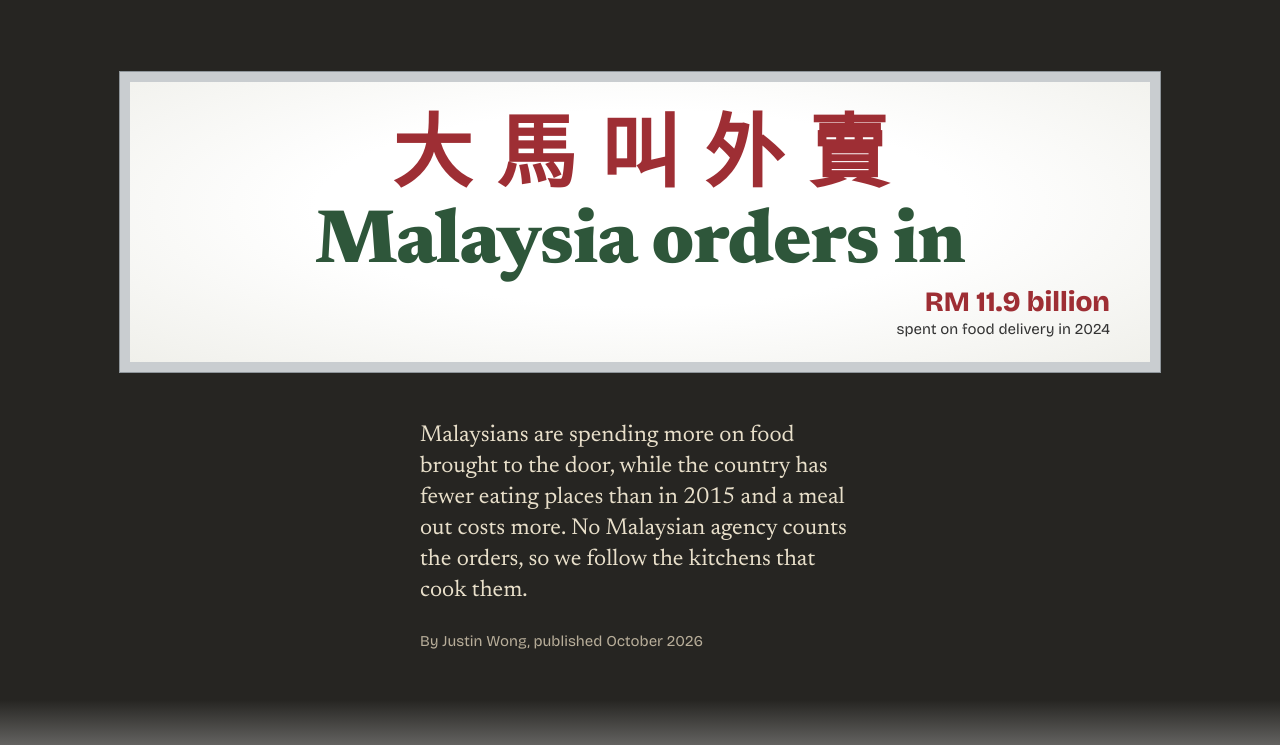
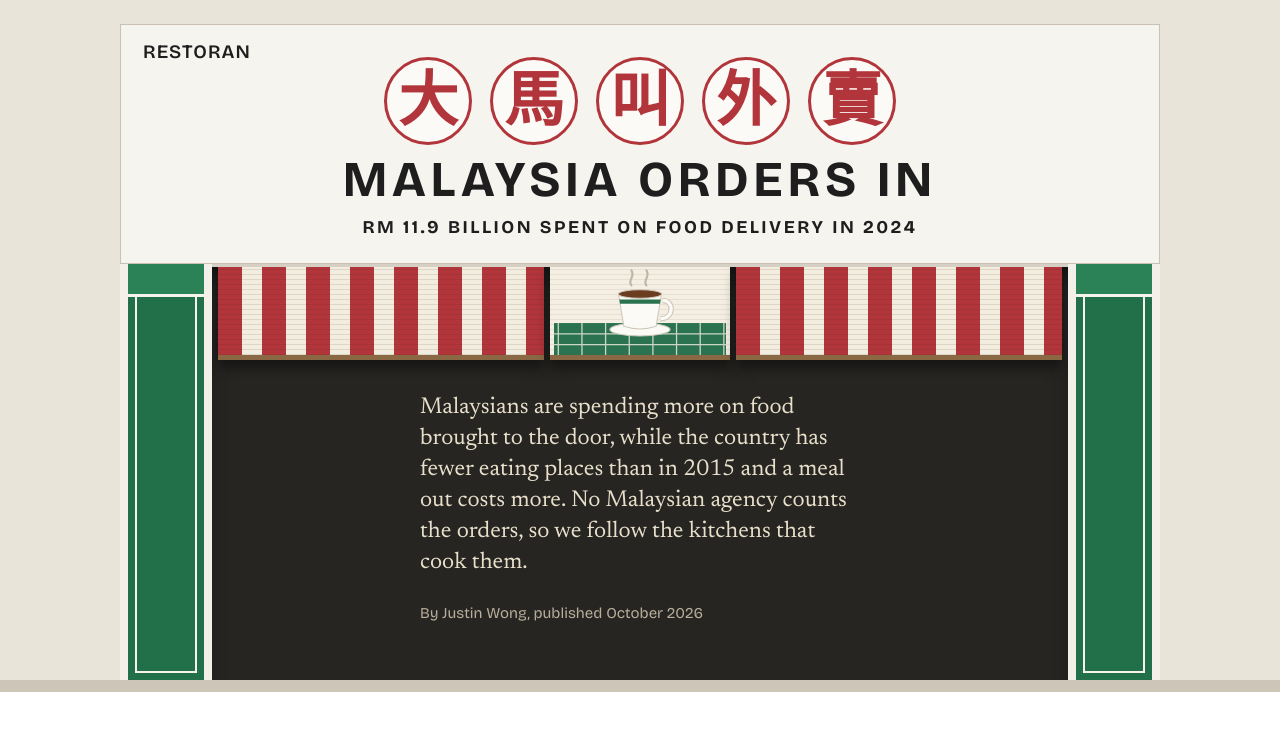
Before and after one commit to jwon0230/FIT3179-A2, a plain HTML site: page index.html in a window 1280 px wide. Shown: the top 745 px of the page. Drawn offline with nearby package versions, Linux system fonts and the light colour scheme; a script that the page names is missing.

Commit message:
kopitiam shopfront title

```diff
--- a/css/style.css
+++ b/css/style.css
@@ -11,16 +11,133 @@ body {
   margin: 0 auto;
   padding: 0 16px;
 }
-/* title sign */
+/* title: a Hainanese kopitiam shopfront */
 .hero {
-  background: linear-gradient(#262522 calc(100% - 160px), #ffffff 100%);
-  padding: 72px 0 208px;
+  background: #e9e4da;
+  border-bottom: 12px solid #cdc6b8;
+  padding-top: 24px;
+  margin-bottom: 56px;
+}
+.shop {
+  max-width: 1040px;
+  margin: 0 auto;
+  padding: 0 16px;
+}
+.sign {
+  position: relative;
+  border: 1px solid #c9c2b4;
+  box-shadow: 0 3px 0 #d6d0c4;
+  background: #f6f4ee;
+  padding: 32px 40px 24px;
+  text-align: center;
+  color: #1e1e1e;
+}
+.sign-label {
+  position: absolute;
+  top: 16px;
+  left: 22px;
+  font-family: 'Bricolage Grotesque', Arial, sans-serif;
+  font-weight: 600;
+  font-size: 19px;
+  line-height: 22px;
+  letter-spacing: 1px;
+  text-transform: uppercase;
+  margin: 0;
+}
+.sign-zh {
+  display: flex;
+  justify-content: center;
+  gap: 18px;
+  font-family: 'Noto Serif TC', serif;
+  font-weight: 900;
+  font-size: 60px;
+  line-height: 1;
+  color: #b2353b;
+  margin: 0;
+}
+.sign-zh span {
+  display: flex;
+  align-items: center;
+  justify-content: center;
+  box-sizing: border-box;
+  width: 88px;
+  height: 88px;
+  border: 3px solid #b2353b;
+  border-radius: 50%;
+  background: #fbfaf6;
+}
+h1 {
+  font-family: 'Bricolage Grotesque', Arial, sans-serif;
+  font-weight: 700;
+  font-size: 50px;
+  line-height: 58px;
+  letter-spacing: 5px;
+  text-transform: uppercase;
+  margin: 6px 0 0;
+}
+.sign-since {
+  font-family: 'Bricolage Grotesque', Arial, sans-serif;
+  font-weight: 700;
+  font-size: 18px;
+  line-height: 24px;
+  letter-spacing: 2.5px;
+  text-transform: uppercase;
+  margin: 6px 0 0;
+}
+.front {
+  display: grid;
+  grid-template-columns: 92px 1fr 92px;
+}
+.pillar {
+  position: relative;
+  background: #22704a;
+  border: 0 solid #f3f0e9;
+  border-width: 0 8px;
+  box-shadow: inset 0 0 0 7px #22704a, inset 0 0 0 9px #f6f3ec;
+}
+.pillar::before {
+  content: "";
+  position: absolute;
+  top: 0;
+  left: 0;
+  right: 0;
+  height: 30px;
+  background: #2b8257;
+  border-bottom: 3px solid #f6f3ec;
+}
+.opening {
+  background: #262522;
+  box-shadow: inset 0 22px 26px -14px rgba(0, 0, 0, 0.7);
+  padding-bottom: 56px;
+  min-width: 0;
+}
+.blinds {
+  display: grid;
+  grid-template-columns: 1fr 180px 1fr;
+  gap: 6px;
+  height: 96px;
+  padding: 0 6px;
   margin-bottom: 32px;
 }
-.sign {
-  max-width: 1040px;
-  margin: 0 auto 48px;
-  padding: 0 16px;
+.blind {
+  background:
+    repeating-linear-gradient(0deg, rgba(70, 40, 20, 0.12) 0 1px, rgba(0, 0, 0, 0) 1px 5px),
+    repeating-linear-gradient(90deg, #b2353b 0 24px, #f3ede0 24px 44px);
+  border-bottom: 5px solid #8a6844;
+  box-shadow: 0 8px 12px rgba(0, 0, 0, 0.45);
+}
+.blind-panel {
+  background:
+    repeating-linear-gradient(0deg, rgba(70, 40, 20, 0.08) 0 1px, rgba(0, 0, 0, 0) 1px 5px),
+    #f4efe2;
+  padding: 0 4px;
+  display: flex;
+  flex-direction: column;
+  justify-content: flex-end;
+}
+.blind-panel svg {
+  display: block;
+  width: 100%;
 }
 .hero .dek {
   color: #e8dfca;
@@ -29,47 +146,48 @@ body {
   color: #b8ae9a;
   margin: 0;
 }
-.sign-panel {
-  border: 10px solid #c9cdd0;
-  outline: 1px solid #8f969b;
-  background: radial-gradient(ellipse at 50% 45%, #ffffff 45%, #f0f0eb 100%);
-  padding: 26px 40px 22px;
-  text-align: center;
+@media (max-width: 760px) {
+  .sign {
+    padding: 36px 12px 18px;
+  }
+  .sign-label {
+    top: 10px;
+    left: 12px;
+    font-size: 13px;
   }
   .sign-zh {
-  font-family: 'Noto Serif TC', serif;
-  font-weight: 900;
-  font-size: 80px;
-  line-height: 92px;
-  letter-spacing: 24px;
-  text-indent: 24px;
-  color: #9e2e34;
-  margin: 0;
+    gap: 2vw;
+    font-size: 7.5vw;
+  }
+  .sign-zh span {
+    width: 11vw;
+    height: 11vw;
+    border-width: 2px;
   }
   h1 {
-  font-family: 'Newsreader', Georgia, serif;
-  font-weight: 800;
-  font-size: 76px;
-  line-height: 80px;
-  letter-spacing: -1px;
-  color: #2e563a;
-  margin: 4px 0 0;
+    font-size: 6.4vw;
+    line-height: 1.25;
+    letter-spacing: 0.5vw;
   }
-.sign-price {
-  font-family: 'Bricolage Grotesque', Arial, sans-serif;
-  font-weight: 800;
-  font-size: 28px;
-  line-height: 32px;
-  color: #9e2e34;
-  text-align: right;
-  margin: 2px 0 0;
+  .sign-since {
+    font-size: 11px;
+    line-height: 16px;
+    letter-spacing: 1px;
   }
-.sign-price span {
-  display: block;
-  font-weight: 400;
-  font-size: 15px;
-  line-height: 22px;
-  color: #333333;
+  .front {
+    grid-template-columns: 30px 1fr 30px;
+  }
+  .pillar {
+    border-width: 0 4px;
+    box-shadow: inset 0 0 0 4px #22704a, inset 0 0 0 6px #f6f3ec;
+  }
+  .blinds {
+    grid-template-columns: 1fr 150px 1fr;
+    gap: 4px;
+    height: 80px;
+    padding: 0 4px;
+    margin-bottom: 36px;
+  }
 }
 .dek {
   font-size: 23px;
@@ -94,7 +212,7 @@ a {
   color: #2e6b3f;
 }
 .key.shopeefood {
-  color: #a8400e;
+  color: #d8391d;
 }
 h2 {
   font-family: 'Bricolage Grotesque', Arial, sans-serif;
--- a/index.html
+++ b/index.html
@@ -15,16 +15,40 @@
 <body>
 
 <header class="hero">
-  <div class="sign">
-    <div class="sign-panel">
-      <p class="sign-zh" lang="zh-Hant">大馬叫外賣</p>
+  <div class="shop">
+    <div class="sign">
+      <p class="sign-label" aria-hidden="true">Restoran</p>
+      <p class="sign-zh" lang="zh-Hant"><span>大</span><span>馬</span><span>叫</span><span>外</span><span>賣</span></p>
       <h1>Malaysia orders in</h1>
-      <p class="sign-price">RM&nbsp;11.9 billion<span>spent on food delivery in 2024</span></p>
+      <p class="sign-since">RM&nbsp;11.9 billion spent on food delivery in 2024</p>
     </div>
-  </div>
-  <div class="col">
-    <p class="dek">Malaysians are spending more on food brought to the door, while the country has fewer eating places than in 2015 and a meal out costs more. No Malaysian agency counts the orders, so we follow the kitchens that cook them.</p>
-    <p class="byline">By Justin Wong, published October 2026</p>
+    <div class="front">
+      <div class="pillar" aria-hidden="true"></div>
+      <div class="opening">
+        <div class="blinds" aria-hidden="true">
+          <div class="blind"></div>
+          <div class="blind blind-panel">
+            <svg viewBox="40 12 160 84">
+              <rect y="66" width="220" height="30" fill="#2b7350"/>
+              <path d="M0 76H220M0 86H220M22 66V96M44 66V96M66 66V96M88 66V96M110 66V96M132 66V96M154 66V96M176 66V96M198 66V96" stroke="#f4efe2" stroke-width="1.2" opacity="0.8"/>
+              <ellipse cx="120" cy="72" rx="28" ry="6" fill="#fbfaf6" stroke="#cfc8ba"/>
+              <path d="M141 45c11 0 11 17 -2 17" fill="none" stroke="#cfc8ba" stroke-width="5"/>
+              <path d="M141 45c11 0 11 17 -2 17" fill="none" stroke="#fbfaf6" stroke-width="3"/>
+              <path d="M100 39h40l-5 30q-15 5 -30 0z" fill="#fbfaf6" stroke="#cfc8ba"/>
+              <path d="M100.8 44h38.4l-0.6 4h-37.2z" fill="#2b7350"/>
+              <ellipse cx="120" cy="39" rx="20" ry="4" fill="#6b3e22" stroke="#cfc8ba"/>
+              <path d="M112 31c-4 -5 4 -8 0 -14M126 31c-4 -5 4 -8 0 -14" fill="none" stroke="#bdb5a5" stroke-width="2" stroke-linecap="round"/>
+            </svg>
+          </div>
+          <div class="blind"></div>
+        </div>
+        <div class="col">
+          <p class="dek">Malaysians are spending more on food brought to the door, while the country has fewer eating places than in 2015 and a meal out costs more. No Malaysian agency counts the orders, so we follow the kitchens that cook them.</p>
+          <p class="byline">By Justin Wong, published October 2026</p>
+        </div>
+      </div>
+      <div class="pillar" aria-hidden="true"></div>
+    </div>
   </div>
 </header>
 
--- a/js/04_platform_waffle.vg.json
+++ b/js/04_platform_waffle.vg.json
@@ -37,7 +37,7 @@
             "color": {
               "field": "platform",
               "type": "nominal",
-              "scale": {"domain": ["Grab", "foodpanda", "ShopeeFood"], "range": ["#00b14f", "#f49ac1", "#a8400e"]},
+              "scale": {"domain": ["Grab", "foodpanda", "ShopeeFood"], "range": ["#00b14f", "#d20060", "#fe5b39"]},
               "legend": null
             },
             "tooltip": [
@@ -95,7 +95,7 @@
             "color": {
               "field": "platform",
               "type": "nominal",
-              "scale": {"domain": ["Grab", "foodpanda", "ShopeeFood"], "range": ["#00b14f", "#f49ac1", "#a8400e"]},
+              "scale": {"domain": ["Grab", "foodpanda", "ShopeeFood"], "range": ["#00b14f", "#d20060", "#fe5b39"]},
               "legend": null
             },
             "tooltip": [
@@ -153,7 +153,7 @@
             {"calculate": "datum.mean_row + 0.44", "as": "label_row"},
             {"calculate": "datum.platform + ' ' + datum.share + '%, up from ' + datum.share_2023 + '%'", "as": "label"}
           ],
-          "mark": {"type": "text", "align": "left", "baseline": "middle", "fontSize": 13, "fontWeight": 700, "color": "#a8400e"},
+          "mark": {"type": "text", "align": "left", "baseline": "middle", "fontSize": 13, "fontWeight": 700, "color": "#d8391d"},
           "encoding": {
             "x": {"datum": 10.5, "type": "quantitative"},
             "y": {"field": "label_row", "type": "quantitative"},
```
Lines whose indentation alone changed are shown as unchanged.
